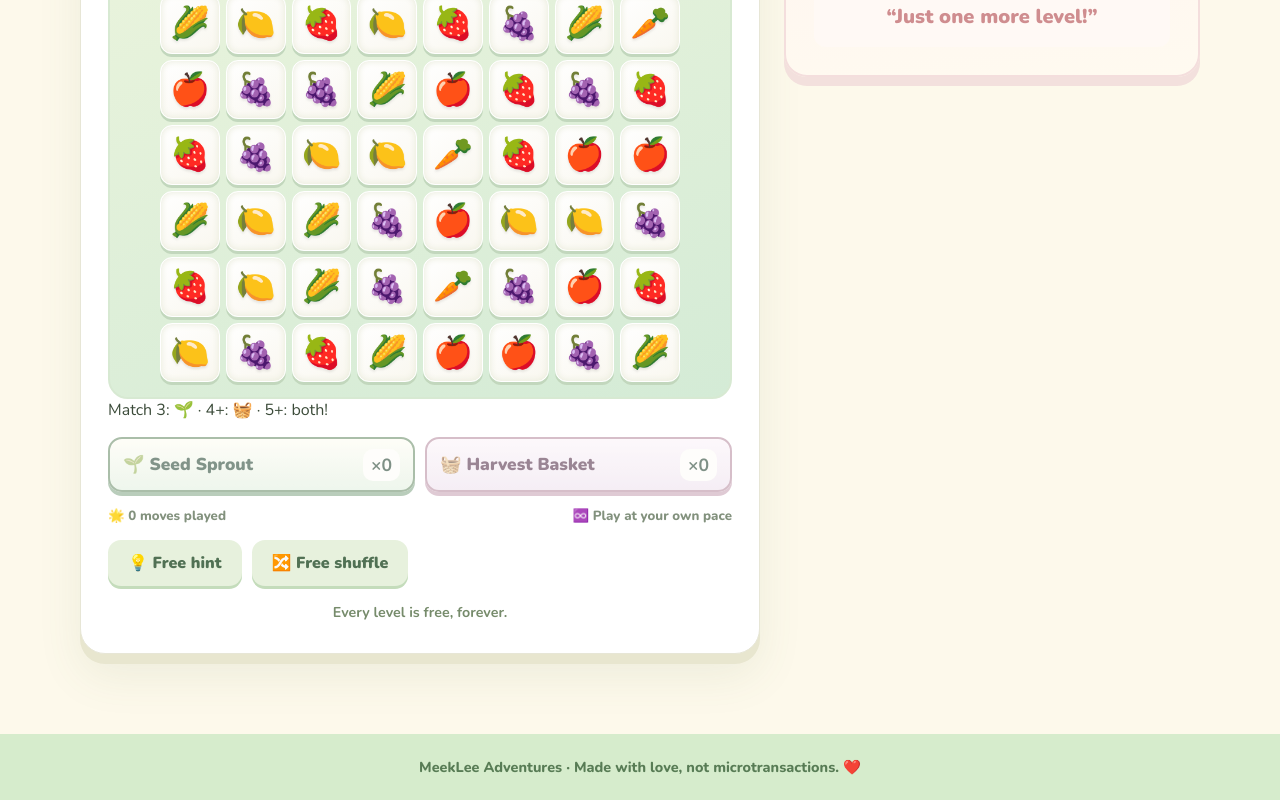
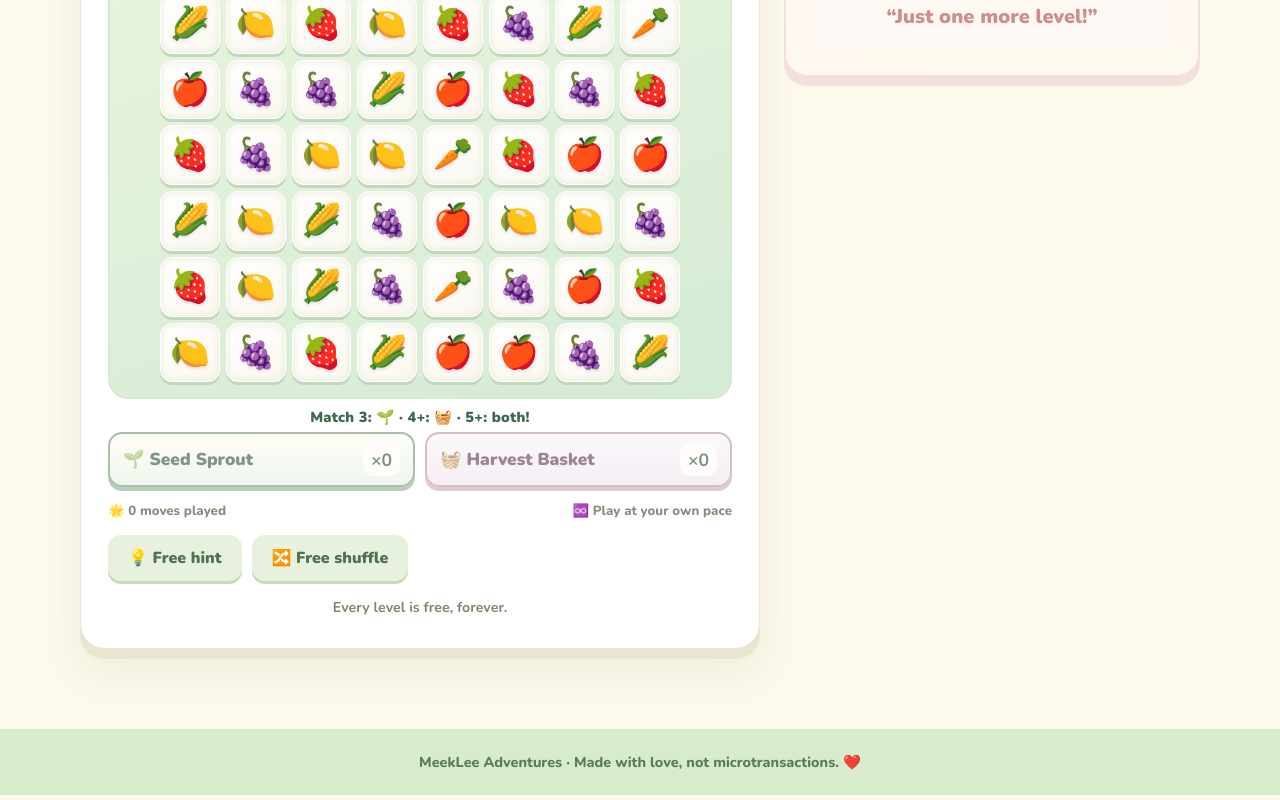
Before and after one commit to MichaelWave369/MeekLee, a React (Vite) app: page / in a window 1280 px wide. Shown: the part 1103-1903 px from the top of the page. Built offline with nearby package versions, Linux system fonts and the light colour scheme.

Commit message:
style: give Mom short, readable instructions for earning special pieces

```diff
--- a/styles.css
+++ b/styles.css
@@ -789,3 +789,8 @@ footer { text-align: center; background: #d6eccc; color: #587c55; padding: 23px
   .app-root .world-power { font-size:.8rem; padding:5px 6px; }
   .app-root .world-power strong {padding:2px 4px;}
 }
+
+.world-powers-tip {margin:8px 0 2px;text-align:center;font-size:.91rem;
+ font-weight:900;color:#3e6850;letter-spacing:.015em;}
+.world-powers-wrap .world-powers {margin-top:5px;}
+@media(max-width:600px){.app-root .world-powers-tip {font-size:.82rem;margin:5px 0 1px;}}
```
